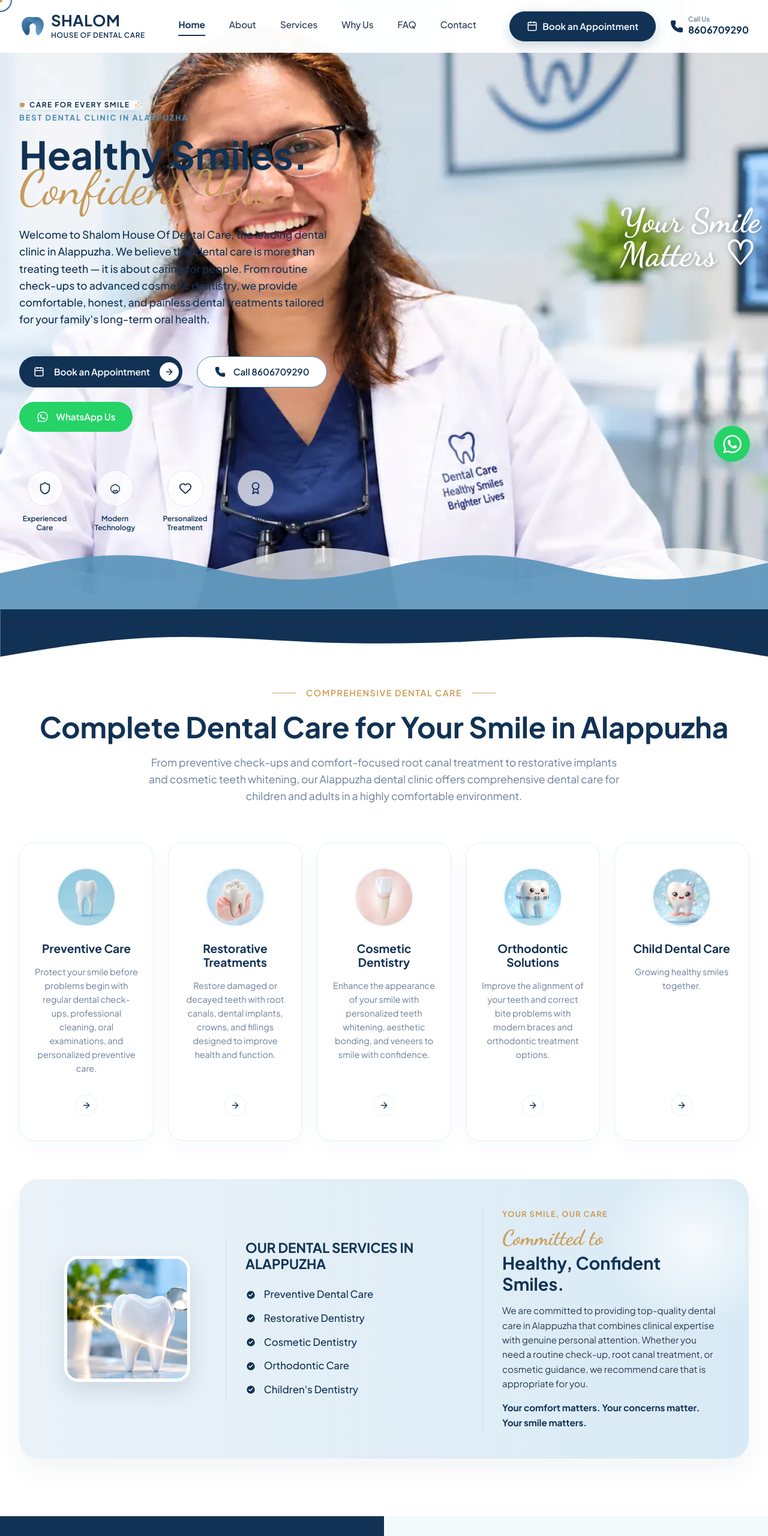
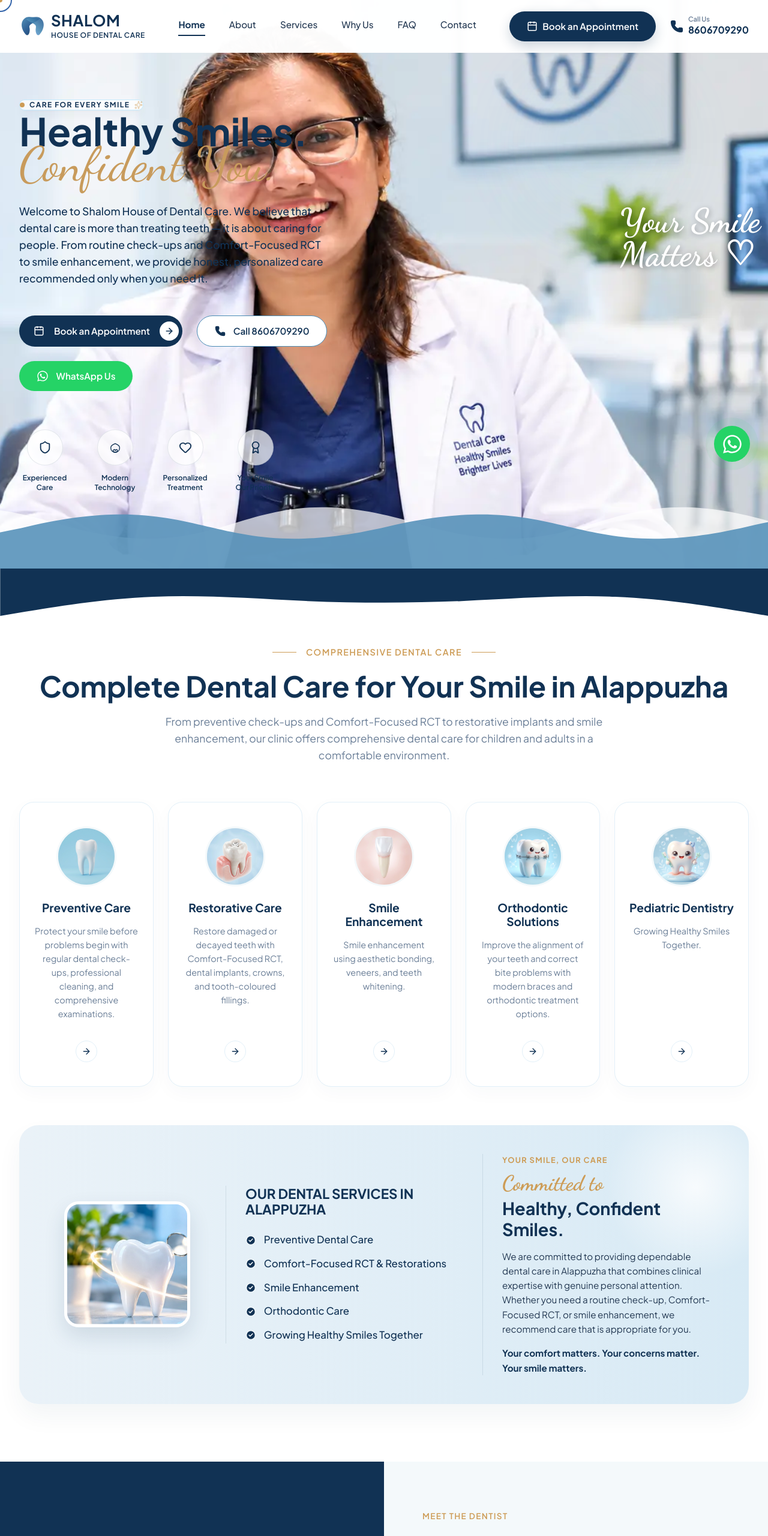
Before and after one commit to saikripakks/shalom, a React (Vite) app: page / in a window 1280 px wide. Shown: the top 2561 px of the page at 60% size. Built offline with nearby package versions, Linux system fonts and the light colour scheme.

Commit message:
refactor: update text for consistency and clarity across About, Hero, ImageStory, Marquee, Services, WhyUs, ChildDentist, and RootCanal components

```diff
--- a/src/components/About.jsx
+++ b/src/components/About.jsx
@@ -15,7 +15,7 @@ const About = () => {
           transition={{ duration: 0.8 }}
         >
           <h2 style={{ fontSize: '2.8rem', marginBottom: '0.5rem', color: 'var(--color-primary)', lineHeight: 1.1 }}>
-            Top Dentist in Alappuzha: Care Begins With Listening
+            Care Begins With Listening
           </h2>
           <h3 style={{ fontSize: '1.2rem', color: 'var(--color-accent)', marginBottom: '1.5rem', fontWeight: 600 }}>
             Dentistry That Starts With Understanding You
@@ -32,7 +32,7 @@ const About = () => {
               Our approach is simple: Listen. Understand. Explain. Care.
             </p>
             <p>
-              As a leading general dental practice in Alappuzha, we focus on providing appropriate, honest, and dependable dental care. When specialised treatment is required, we work with experienced consultants in their respective fields to ensure that patients receive the appropriate expertise for their needs.
+              As a family dental practice in Alappuzha, we focus on providing appropriate, honest, and dependable dental care. When specialised treatment is required, we work with experienced consultants in their respective fields to ensure that patients receive the appropriate expertise for their needs.
             </p>
             <p>
               Because dentistry is not simply about treating a tooth.
--- a/src/components/Hero.jsx
+++ b/src/components/Hero.jsx
@@ -71,13 +71,9 @@ const Hero = () => {
                 <span className="absolute inline-flex size-full animate-ping rounded-full bg-accent/60 motion-reduce:animate-none" />
                 <span className="relative inline-flex size-2 rounded-full bg-accent" />
               </span>
-              Care for every smile
+              Care for Every Smile
               <Sparkles size={14} className="text-accent motion-safe:animate-pulse" />
             </div>
-
-            <p className="hero-subtitle" style={{ color: '#4A8BB5', fontSize: '0.8rem', fontWeight: 700, letterSpacing: '0.15em', textTransform: 'uppercase', marginBottom: '1.2rem' }}>
-              BEST DENTAL CLINIC IN ALAPPUZHA
-            </p>
 
             <h1 className="hero-title" style={{ color: '#113254', lineHeight: 1, marginBottom: '1.5rem', display: 'flex', flexDirection: 'column' }}>
               <span className="hero-heading" style={{ fontSize: '4.5rem', fontWeight: 800 }}>Healthy Smiles.</span>
@@ -85,7 +81,7 @@ const Hero = () => {
             </h1>
 
             <p className="hero-desc" style={{ fontSize: '1.1rem', color: '#113254', marginBottom: '3rem', maxWidth: '520px', fontWeight: 500, lineHeight: 1.6 }}>
-              Welcome to Shalom House Of Dental Care, the leading dental clinic in Alappuzha. We believe that dental care is more than treating teeth — it is about caring for people. From routine check-ups to advanced cosmetic dentistry, we provide comfortable, honest, and painless dental treatments tailored for your family's long-term oral health.
+              Welcome to Shalom House of Dental Care. We believe that dental care is more than treating teeth — it is about caring for people. From routine check-ups and Comfort-Focused RCT to smile enhancement, we provide honest, personalized care recommended only when you need it.
             </p>
 
             {/* Buttons */}
--- a/src/components/ImageStory.jsx
+++ b/src/components/ImageStory.jsx
@@ -6,10 +6,10 @@ import premiumToothImg from '../assets/premium-tooth.jpg';
 const ImageStory = () => {
   const englishServices = [
     'Preventive Dental Care',
-    'Restorative Dentistry',
-    'Cosmetic Dentistry',
+    'Comfort-Focused RCT & Restorations',
+    'Smile Enhancement',
     'Orthodontic Care',
-    "Children's Dentistry"
+    'Growing Healthy Smiles Together'
   ];
 
   return (
@@ -85,7 +85,7 @@ const ImageStory = () => {
             Healthy, Confident Smiles.
           </h3>
           <p style={{ color: 'var(--color-text-main)', fontSize: '0.95rem', lineHeight: 1.6, marginBottom: '1rem' }}>
-            We are committed to providing top-quality dental care in Alappuzha that combines clinical expertise with genuine personal attention. Whether you need a routine check-up, root canal treatment, or cosmetic guidance, we recommend care that is appropriate for you.
+            We are committed to providing dependable dental care in Alappuzha that combines clinical expertise with genuine personal attention. Whether you need a routine check-up, Comfort-Focused RCT, or smile enhancement, we recommend care that is appropriate for you.
           </p>
           <p style={{ color: 'var(--color-primary)', fontWeight: 700, fontSize: '0.95rem' }}>
             Your comfort matters. Your concerns matter. Your smile matters.
--- a/src/components/Marquee.jsx
+++ b/src/components/Marquee.jsx
@@ -4,9 +4,9 @@ const Marquee = () => {
   const items = [
     "PREVENTIVE CARE",
     "RESTORATIVE DENTISTRY",
-    "COSMETIC DENTISTRY",
+    "SMILE ENHANCEMENT",
     "ORTHODONTICS",
-    "CHILD DENTAL CARE"
+    "PEDIATRIC DENTISTRY"
   ];
 
   return (
--- a/src/components/Services.jsx
+++ b/src/components/Services.jsx
@@ -11,11 +11,11 @@ import childImg from '../assets/generated/child_tooth_1790935207908.jpg';
 
 const Services = () => {
   const services = [
-    { title: 'Preventive Care', desc: 'Protect your smile before problems begin with regular dental check-ups, professional cleaning, oral examinations, and personalized preventive care.', img: prevImg, link: '/dental-checkup-cleaning-alappuzha' },
-    { title: 'Restorative Treatments', desc: 'Restore damaged or decayed teeth with root canals, dental implants, crowns, and fillings designed to improve health and function.', img: restImg, link: '/root-canal-treatment-alappuzha' },
-    { title: 'Cosmetic Dentistry', desc: 'Enhance the appearance of your smile with personalized teeth whitening, aesthetic bonding, and veneers to smile with confidence.', img: cosImg, link: '/teeth-whitening-alappuzha' },
+    { title: 'Preventive Care', desc: 'Protect your smile before problems begin with regular dental check-ups, professional cleaning, and comprehensive examinations.', img: prevImg, link: '/dental-checkup-cleaning-alappuzha' },
+    { title: 'Restorative Care', desc: 'Restore damaged or decayed teeth with Comfort-Focused RCT, dental implants, crowns, and tooth-coloured fillings.', img: restImg, link: '/root-canal-treatment-alappuzha' },
+    { title: 'Smile Enhancement', desc: 'Smile enhancement using aesthetic bonding, veneers, and teeth whitening.', img: cosImg, link: '/teeth-whitening-alappuzha' },
     { title: 'Orthodontic Solutions', desc: 'Improve the alignment of your teeth and correct bite problems with modern braces and orthodontic treatment options.', img: orthoImg, link: '/braces-orthodontics-alappuzha' },
-    { title: 'Child Dental Care', desc: 'Growing healthy smiles together.', img: childImg, link: '/child-dentist-alappuzha' }
+    { title: 'Pediatric Dentistry', desc: 'Growing Healthy Smiles Together.', img: childImg, link: '/child-dentist-alappuzha' }
   ];
 
   return (
@@ -38,7 +38,7 @@ const Services = () => {
             Complete Dental Care for Your Smile in Alappuzha
           </h2>
           <p style={{ fontSize: '1.1rem', color: 'var(--color-text-light)', maxWidth: '800px', margin: '0 auto' }}>
-            From preventive check-ups and comfort-focused root canal treatment to restorative implants and cosmetic teeth whitening, our Alappuzha dental clinic offers comprehensive dental care for children and adults in a highly comfortable environment.
+            From preventive check-ups and Comfort-Focused RCT to restorative implants and smile enhancement, our clinic offers comprehensive dental care for children and adults in a comfortable environment.
           </p>
         </div>
 
--- a/src/components/WhyUs.jsx
+++ b/src/components/WhyUs.jsx
@@ -107,7 +107,7 @@ const WhyUs = () => {
           <h2 style={{ fontSize: '2.5rem', color: 'var(--color-primary)', marginBottom: '0.5rem' }}>Your Smile Deserves Care</h2>
           <p style={{ fontSize: '1.2rem', color: 'var(--color-accent)', fontWeight: 600, marginBottom: '1.5rem' }}>Take the First Step Toward Better Oral Health</p>
           <p style={{ maxWidth: '600px', margin: '0 auto 2rem', color: 'var(--color-text-main)' }}>
-            As a top-rated dentist in Alappuzha, we ensure that every visit is stress-free. Don't wait until a dental problem becomes uncomfortable. Regular dental check-ups and cleanings help maintain healthy teeth and allow potential problems like cavities or gum disease to be identified early.
+            At Shalom House of Dental Care, we ensure that every visit is comfortable and reassuring. Don't wait until a dental problem becomes uncomfortable. Regular dental check-ups and cleanings help maintain healthy teeth and allow potential problems like cavities or gum disease to be identified early.
           </p>
 
           <div style={{ display: 'flex', justifyContent: 'center', gap: '1rem', flexWrap: 'wrap', marginBottom: '3rem' }}>
--- a/src/pages/ChildDentist.jsx
+++ b/src/pages/ChildDentist.jsx
@@ -25,7 +25,7 @@ const ChildDentist = () => {
             Child Dentist in Alappuzha
           </h1>
           <p style={{ fontSize: '1.1rem', opacity: 0.85, maxWidth: '600px', margin: '0 auto 2rem', lineHeight: 1.7 }}>
-            Growing healthy smiles together.
+            Growing Healthy Smiles Together.
           </p>
           <a
             href="tel:+918606709290"
--- a/src/pages/RootCanal.jsx
+++ b/src/pages/RootCanal.jsx
@@ -25,7 +25,7 @@ const RootCanal = () => {
             Root Canal Treatment in Alappuzha
           </h1>
           <p style={{ fontSize: '1.1rem', opacity: 0.85, maxWidth: '600px', margin: '0 auto 2rem', lineHeight: 1.7 }}>
-            Comfort-focused root canal treatment at Shalom House of Dental Care.
+            Comfort-Focused RCT at Shalom House of Dental Care.
           </p>
           <a
             href="tel:+918606709290"
```
